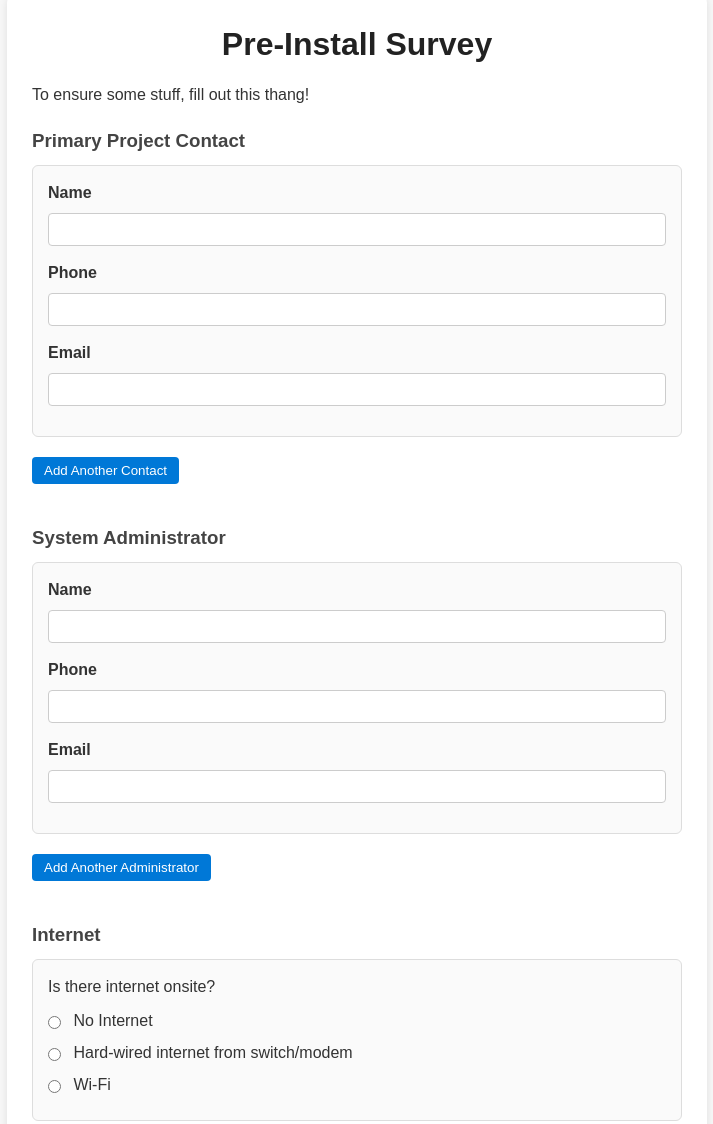
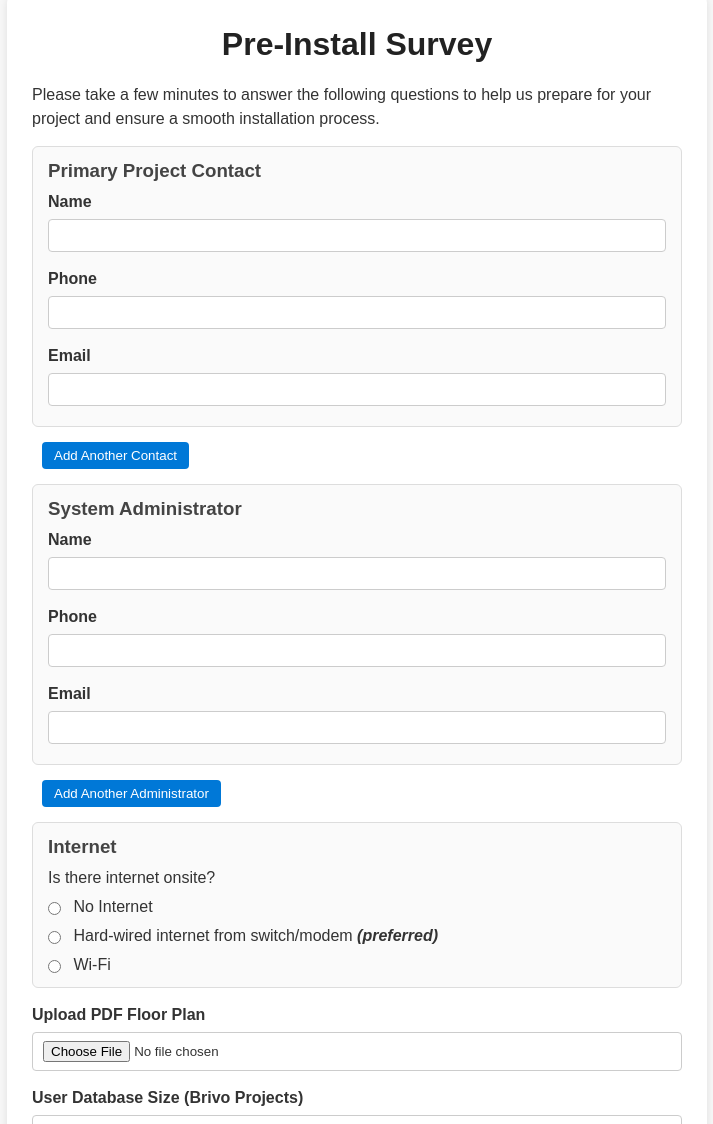
Before and after one commit to assured-sec/assured-sec.github.io, a plain HTML site: page index.html in a window 1280 px wide. Shown: the part 45-1169 px from the top of the page, without its empty margins (283-996 px from the left). Drawn offline with Linux system fonts and the light colour scheme.

Commit message:
some changes

```diff
--- a/index.html
+++ b/index.html
@@ -9,13 +9,13 @@
 <body>
   <div class="form-container">
     <h1>Pre-Install Survey</h1>
-    To ensure some stuff, fill out this thang!
+    <p>Please take a few minutes to answer the following questions to help us prepare for your project and ensure a smooth installation process.</p>
     <form id="preInstallForm" enctype="multipart/form-data">
       <input type="hidden" id="projectNumber" name="projectNumber" value="">
 
       <div id="contactContainer">
+        <div class="entry-group">
           <h3>Primary Project Contact</h3>
-        <div class="entry-group">
           <label for="contactName1">Name</label>
           <input type="text" id="contactName1" name="contactName1" required>
           <label for="contactPhone1">Phone</label>
@@ -27,8 +27,8 @@
       <button type="button" class="add-btn" onclick="addContact('contactContainer', 'contact')">Add Another Contact</button>
 
       <div id="adminContainer">
+        <div class="entry-group">
           <h3>System Administrator</h3>
-        <div class="entry-group">
           <label for="adminName1">Name</label>
           <input type="text" id="adminName1" name="adminName1" required>
           <label for="adminPhone1">Phone</label>
@@ -40,27 +40,23 @@
       <button type="button" class="add-btn" onclick="addContact('adminContainer', 'admin')">Add Another Administrator</button>
 
       <div id="internetContainer">
+        <div class="entry-group">
           <h3>Internet</h3>
-        <div class="entry-group">
           <p>Is there internet onsite?</p>
-
           <label>
             <input type="radio" name="internet" value="No Internet" required>
             <span>No Internet</span>
           </label>
-
           <label>
             <input type="radio" name="internet" value="Hard-wired internet from switch/modem" required>
-            <span>Hard-wired internet from switch/modem</span>
+            <span>Hard-wired internet from switch/modem <em>(preferred)</em></span>
           </label>
-
           <label>
             <input type="radio" name="internet" value="Wi-Fi" required>
             <span>Wi-Fi</span>
           </label>
         </div>
       </div>
-
 
       <label for="floorPlan">Upload PDF Floor Plan</label>
       <input type="file" id="floorPlanUpload" name="floorPlanUpload" accept=".pdf,image/*">
--- a/style.css
+++ b/style.css
@@ -33,26 +33,30 @@ h1 {
 }
 
 h3 {
-  margin: 20px 0 10px;
+  margin: 5px 0px;
   color: #444;
 }
 
 p {
-  margin-bottom: 10px;
+  margin-bottom: 15px;
 }
 
 .entry-group {
   background: #fafafa;
   border: 1px solid #ddd;
   border-radius: 6px;
-  padding: 15px;
-  margin-bottom: 20px;
+  padding: 5px 15px;
+  margin-bottom: 15px;
 }
 
 label {
   display: block;
-  margin-bottom: 8px;
+  margin-bottom: 5px;
   font-weight: bold; /* Default bold for normal labels */
+}
+
+em {
+  font-weight: bold;
 }
 
 .entry-group label input[type="radio"] {
@@ -62,10 +66,17 @@ label {
   vertical-align: middle;
 }
 
+.entry-group p {
+  margin-bottom: 5px;
+}
+
+.entry-group label{
+
+}
+
 .entry-group label span {
   font-weight: normal;
 }
-
 
 input[type="text"],
 input[type="tel"],
@@ -92,7 +103,8 @@ textarea {
   padding: 6px 12px;
   border-radius: 4px;
   cursor: pointer;
-  margin-bottom: 20px;
+  margin-bottom: 15px;
+  margin-left: 10px;
 }
 
 .add-btn:hover {
```
Also changed, not shown: 1 other file. Lines whose indentation alone changed are shown as unchanged.
